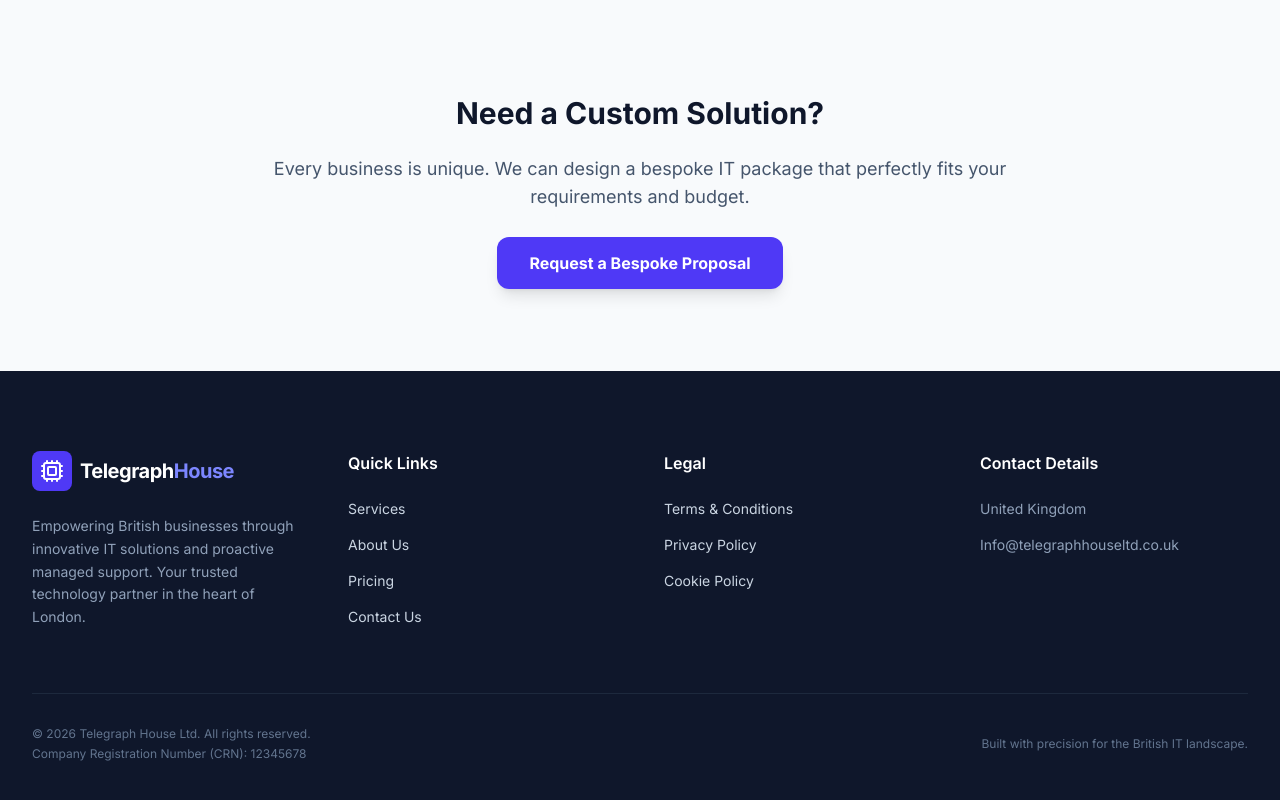
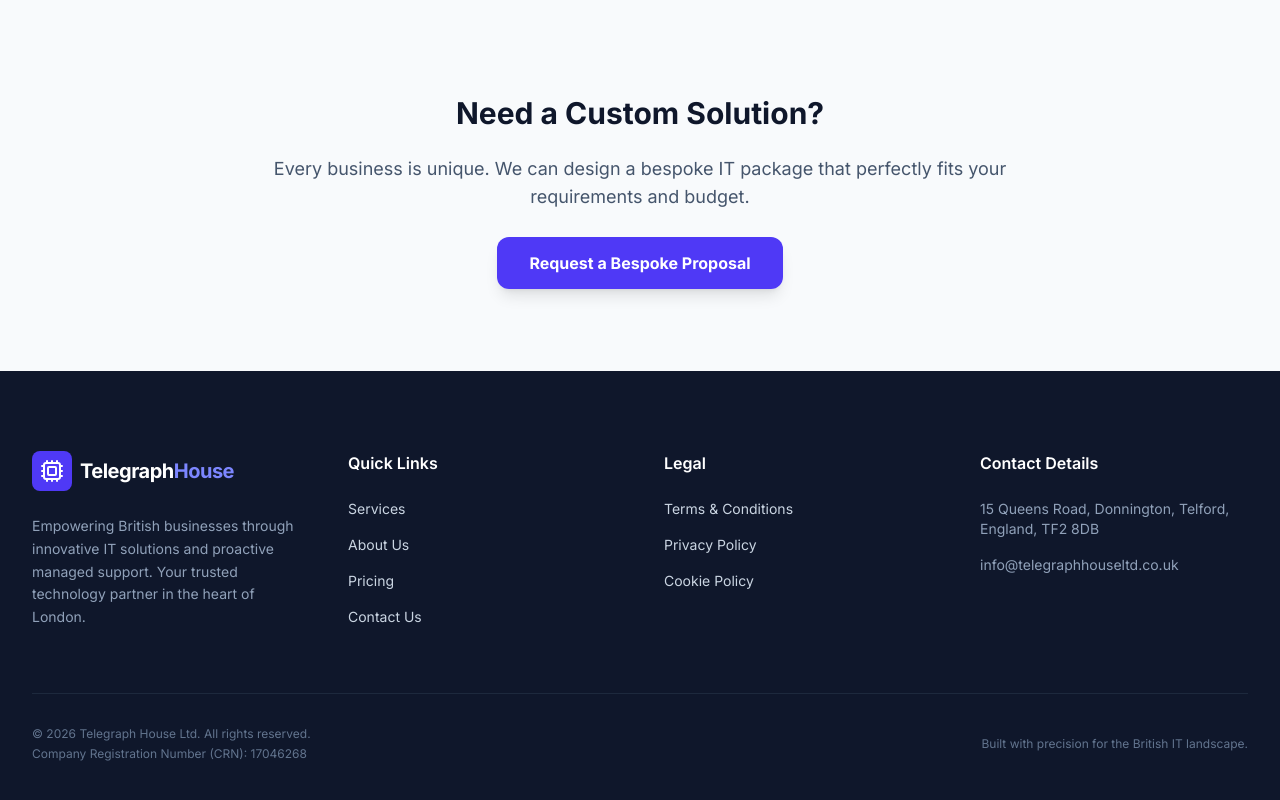
Before and after one commit to consultancy-outfit/100IT-SALESITES-001, a React (Vite) app: page /services in a window 1280 px wide. Shown: the part 3770-4570 px from the top of the page. Built offline with nearby package versions, Linux system fonts and the light colour scheme.

Commit message:
Update constants.ts

```diff
--- a/src/constants.ts
+++ b/src/constants.ts
@@ -1,8 +1,9 @@
 export const COMPANY_DETAILS = {
   name: "Telegraph House",
-  address: "United Kingdom",
-  crn: "12345678",
-  email: "Info@telegraphhouseltd.co.uk",
+  address: "15 Queens Road, Donnington, Telford, England, TF2 8DB",
+  crn: "17046268",
+  email: "info@telegraphhouseltd.co.uk",
+  contact:"0130 469 9098",
 };
 
 export const SERVICES = [
```
